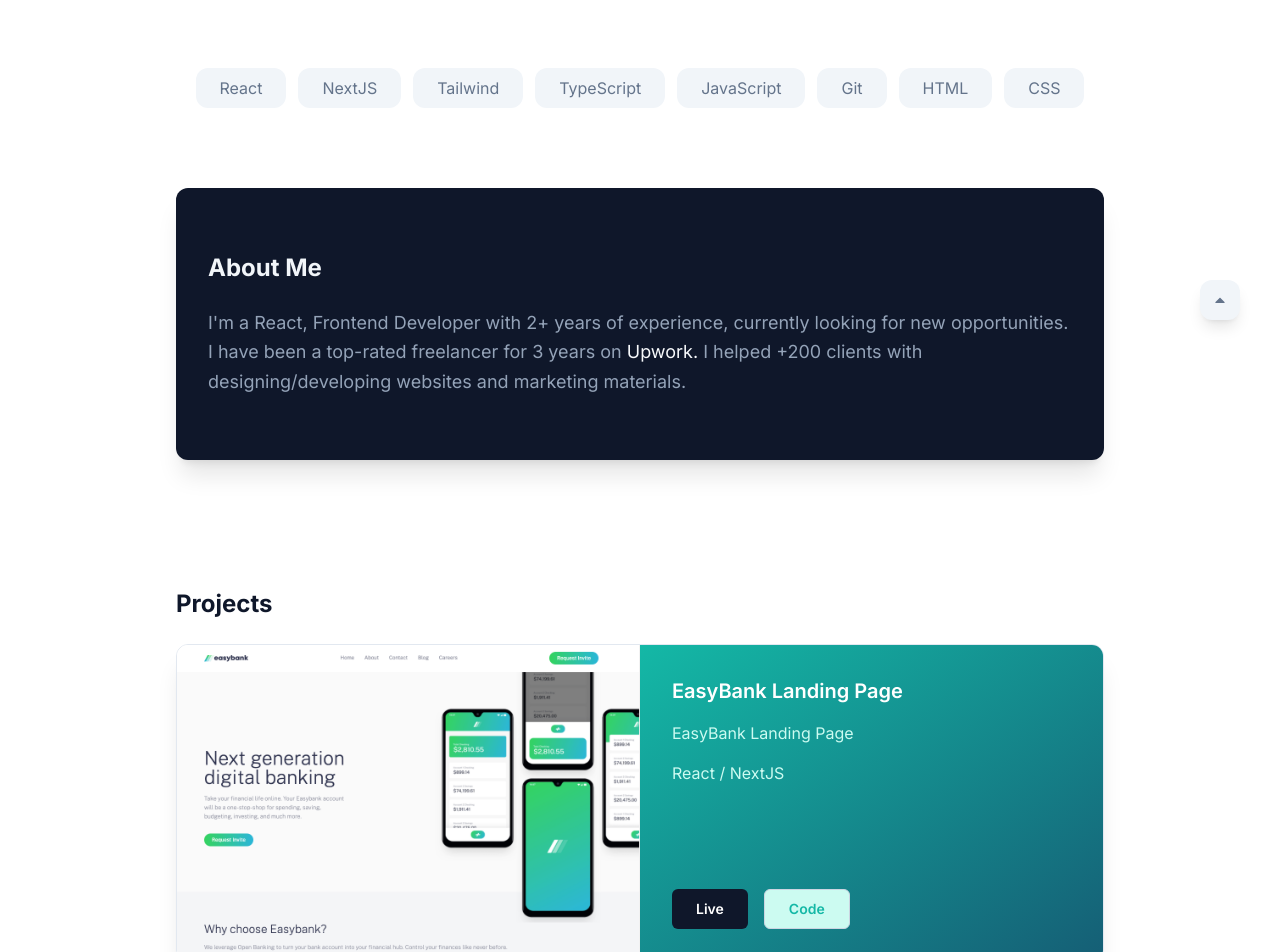
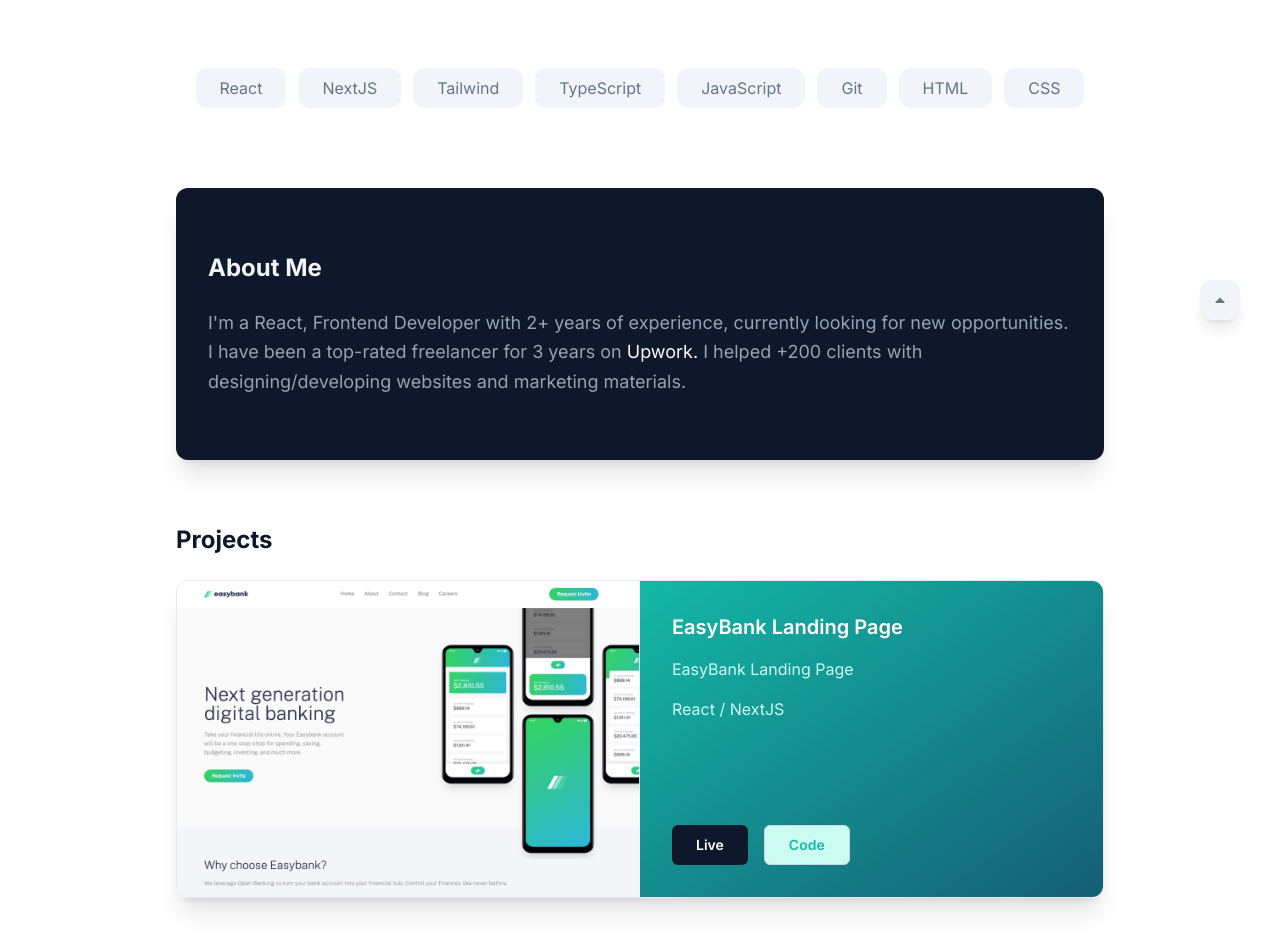
Before and after one commit to hakangundogdu/next-portfolio, a Next.js app: page / in a window 1280 px wide. Shown: the part 440-1392 px from the top of the page. Built offline with nearby package versions, Linux system fonts and the light colour scheme.

Commit message:
padding fix

```diff
--- a/components/About.tsx
+++ b/components/About.tsx
@@ -4,7 +4,7 @@ const About = () => {
   return (
     <section
       id="about"
-      className="container text-slate-400  px-4 sm:px-12 py-16 flex flex-col  animate-fade   "
+      className="container text-slate-400  px-4 sm:px-12 pt-16 flex flex-col  animate-fade   "
     >
       <div className="  flex flex-col py-16  rounded-xl bg-slate-900  px-8 shadow-xl">
         <h1 className="text-2xl mb-6 font-bold text-slate-100">About Me </h1>
--- a/components/Projects.tsx
+++ b/components/Projects.tsx
@@ -4,7 +4,7 @@ const Projects = () => {
   return (
     <section
       id="projects"
-      className="container px-4 sm:px-12 py-16   animate-fade    "
+      className="container px-4 sm:px-12 pt-16   animate-fade    "
     >
       <h1 className="text-2xl mb-6 font-bold  text-slate-900">Projects</h1>
       <div className="container   ">
```
